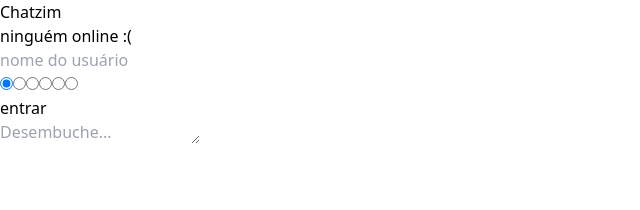
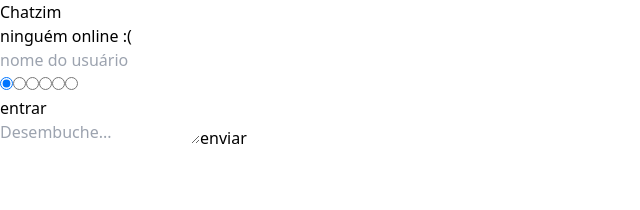
Before and after one commit to joligoms/chatzim, a React (Vite) app in the folder src/client/: page / in a window 1280 px wide. Shown: the top 210 px of the page, without its empty margins (0-640 px from the left). Built offline with nearby package versions, Linux system fonts and the light colour scheme.

Commit message:
send messages through FE

```diff
--- a/src/client/src/App.tsx
+++ b/src/client/src/App.tsx
@@ -1,18 +1,24 @@
-import { ChangeEvent, FormEvent, useEffect, useState } from "react";
+import { ChangeEvent, useEffect, useState } from "react";
 import ChatInput from "./components/ChatInput"
 import ChatView from "./components/ChatView"
 import ChatBubble, { Message } from "./components/ChatBubble";
-import UserForm from "./components/UserForm";
+import UserForm, { UserData } from "./components/UserForm";
 import { ColorContext } from "./lib/context/ColorContext";
 import { ServerMessage, useSocket } from "./lib/hooks/useSocket";
 
 function App() {
-    const [isChatStarted, setIsChatStarted] = useState(false);
+    const [chatHash, setChatHash] = useState<string|null>(null);
+    const [user, setUser] = useState<UserData|null>(null);
     const [messages, setMessages] = useState<Message[]>([]);
-    const {messages: socketMessages, sendMessage, isConnected, connectSocket}= useSocket(`ws://${location.host}/ws`);
+    const {messages: socketMessages, sendMessage, connectSocket}= useSocket(`ws://${location.host}/ws`);
     const [color, setColor] = useState('indigo');
 
     type UnixTimestamp = number;
+
+    type Handshake = ServerMessage & {
+        type: 'handshake';
+        data: {hash: string}
+    };
 
     type RecievedMessage = ServerMessage & {
         type: 'chat-message';
@@ -25,14 +31,14 @@ function App() {
     };
 
     useEffect(() => {
-        if (isConnected) setIsChatStarted(true);
-    }, [isConnected]);
-
-    useEffect(() => {
         const lastMessage = socketMessages[socketMessages.length - 1] || null as ServerMessage | null;
+        console.log(lastMessage);
         if (!lastMessage) return;
 
         switch (lastMessage?.type) {
+            case 'handshake':
+                setChatHash((lastMessage as Handshake).data.hash || null);
+                break;
             case 'user-joined':
                 console.log('entrou o ' + lastMessage?.data?.username);
                 break;
@@ -49,7 +55,6 @@ function App() {
                         direction: 'left',
                         sent_at: (new Date(data.sent_at)),
                     } satisfies Message;
-                    console.log(newMessage);
 
                     return [...prevMessages, newMessage];
                 });
@@ -60,9 +65,24 @@ function App() {
 
     }, [socketMessages]);
 
-    function enterChat(e: FormEvent<HTMLFormElement>) {
-        const userData = Object.fromEntries(new FormData(e.target as HTMLFormElement));
-        connectSocket(userData);
+    function enterChat(user: UserData) {
+        setUser(user);
+        connectSocket(user);
+    }
+
+    function handleSendMessage(text: string) {
+        if (!chatHash) throw new Error('No hash was provided.');
+        if (!user) throw new Error('No current user was found.');
+        sendMessage('send-message', { text: text }, chatHash);
+        setMessages(prevMessages => {
+            return [...prevMessages, {
+                username: user.username,
+                message: text,
+                color: user.color,
+                direction: 'right',
+                sent_at: (new Date()),
+            }];
+        });
     }
 
     function handleColorChange(e: ChangeEvent<HTMLInputElement>) {
@@ -73,7 +93,7 @@ function App() {
         <main className="container h-[100dvh] flex flex-col">
             <ColorContext.Provider value={color}>
                 <ChatView className="grow">
-                    {isChatStarted
+                    {chatHash
                         ? messages.map((msg, index) => {
                             const prevMsg: Message|null = messages[index - 1] || null;
                             const displayUsername = prevMsg?.username !== msg.username;
@@ -91,7 +111,7 @@ function App() {
                         : <UserForm onEnterChat={enterChat} onColorChange={handleColorChange} />
                     }
                 </ChatView>
-                <ChatInput readOnly={!isChatStarted} />
+                <ChatInput onSendMessage={handleSendMessage} readOnly={!chatHash} />
             </ColorContext.Provider>
         </main>
     )
--- a/src/client/src/components/ChatInput.tsx
+++ b/src/client/src/components/ChatInput.tsx
@@ -3,6 +3,7 @@ import { ColorContext } from "../lib/context/ColorContext";
 
 export type ChatInputProps = {
     readOnly?: boolean;
+    onSendMessage: (message: string) => void
 }
 
 export default function ChatInput (props: ChatInputProps) {
@@ -21,7 +22,7 @@ export default function ChatInput (props: ChatInputProps) {
 
     return (
         <section>
-            <form className="w-full p-3 flex shadow-inner" action={''}>
+            <form onSubmit={(e) => e.preventDefault()} className="w-full p-3 flex shadow-inner gap-2" action={''}>
                 <textarea
                     readOnly={props.readOnly}
                     onInput={handleInput}
@@ -31,6 +32,9 @@ export default function ChatInput (props: ChatInputProps) {
                     value={message}
                 >
                 </textarea>
+                <button onClick={() => props.onSendMessage(message || '')} disabled={props.readOnly} className={`bg-${color}-500 text-white p-3 rounded-xl outline-none`}>
+                    enviar
+                </button>
             </form>
         </section>
     );
--- a/src/client/src/components/UserForm.tsx
+++ b/src/client/src/components/UserForm.tsx
@@ -1,10 +1,15 @@
-import { ChangeEvent, FC, FormEvent, useContext } from "react";
+import { ChangeEvent, FC, useContext } from "react";
 import ColorSelect from "./ColorSelect";
 import { ColorContext } from "../lib/context/ColorContext";
 
+export type UserData = {
+    username: string;
+    color: string;
+}
+
 export type UserFormProps = {
     onColorChange: (e: ChangeEvent<HTMLInputElement>) => void
-    onEnterChat: (e: FormEvent<HTMLFormElement>) => void
+    onEnterChat: (user: UserData) => void
 }
 
 const UserForm: FC<UserFormProps> = ({onColorChange, onEnterChat}) => {
@@ -21,7 +26,8 @@ const UserForm: FC<UserFormProps> = ({onColorChange, onEnterChat}) => {
             <form
                 onSubmit={(e) => {
                     e.preventDefault();
-                    onEnterChat(e)
+                    const userData = Object.fromEntries(new FormData(e.target as HTMLFormElement)) as UserData;
+                    onEnterChat(userData);
                 }}
                 className="flex flex-col gap-4"
             >
--- a/src/client/src/lib/hooks/useSocket.ts
+++ b/src/client/src/lib/hooks/useSocket.ts
@@ -18,10 +18,10 @@ export function useSocket(url: string) {
     //     }
     // }, [url]);
 
-    function sendMessage(type: string, data: ServerMessage) {
+    function sendMessage(type: string, data: ServerMessage['data'], hash: string) {
         if (!websocketAvailable(ws)) return;
 
-        ws?.current?.send(JSON.stringify({ type, data }));
+        ws?.current?.send(JSON.stringify({ type, hash, data }));
     }
 
     function connectSocket(data: Record<string, string>) {
@@ -30,6 +30,7 @@ export function useSocket(url: string) {
         ws.current.onopen = () => setIsConnected(true);
         ws.current.onmessage = event => {
             const message = JSON.parse(event.data) as ServerMessage;
+            console.log('enviei tmb', message);
             setMessages((prevMessages) => [...prevMessages, message])
         }
         ws.current.onclose = () => setIsConnected(false);
```
